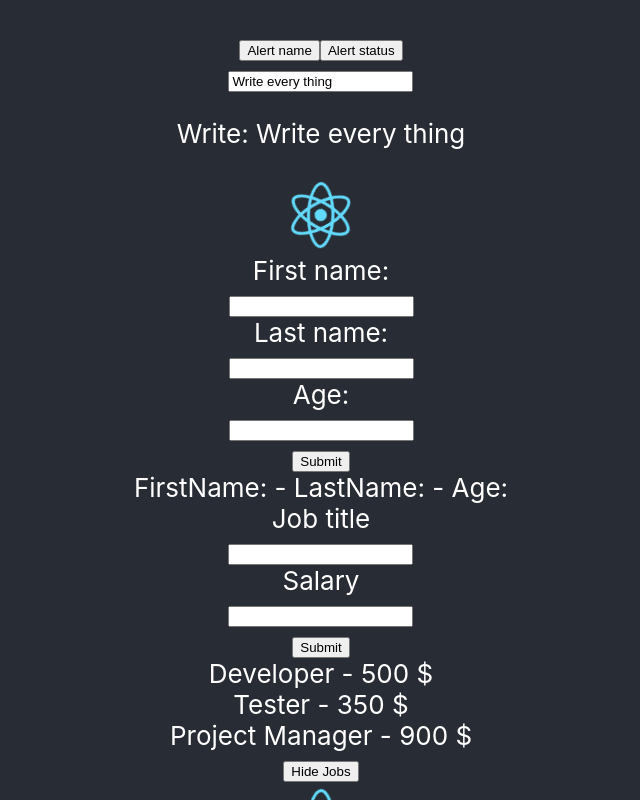
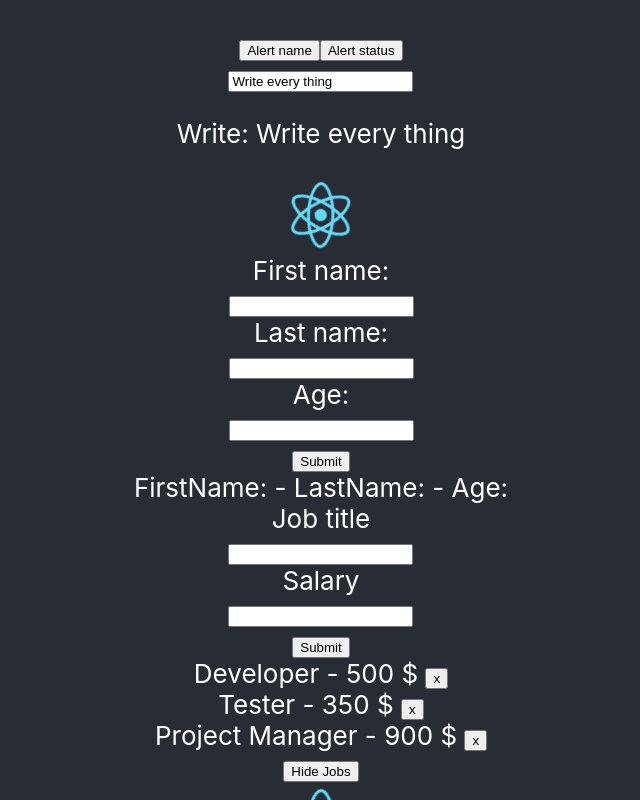
Before and after one commit to phamtrunganhdung/learn-React-Js, a React (Create React App) app in the folder react-basic/: page / in a window 1280 px wide. Both pictures are taken after a click on the button "Show Jobs". Shown: the part 150-950 px from the top of the page, without its empty margins (319-959 px from the left). Built offline with nearby package versions, Linux system fonts and the light colour scheme.

Commit message:
delete job

```diff
--- a/react-basic/src/components/FormComponent.js
+++ b/react-basic/src/components/FormComponent.js
@@ -9,9 +9,9 @@
         age: "",
         fullName: "",
         jobs: [
-          {id: 'rbJob1', title:'Developer', salary:'500 $'},
-          {id: 'rbJob2', title:'Tester', salary:'350 $'},
-          {id: 'rbJob3', title:'Project Manager', salary:'900 $'}
+          {id: 'rbJob1', title:'Developer', salary:'500'},
+          {id: 'rbJob2', title:'Tester', salary:'350'},
+          {id: 'rbJob3', title:'Project Manager', salary:'900'}
         ]
     }
     onChangeName =(name,event)=>{
@@ -39,6 +39,13 @@
         this.setState({
           jobs: [...this.state.jobs, job]
         })
+    }
+    deleteAJob =(job)=>{
+      let currentJobs = this.state.jobs;
+      currentJobs = currentJobs.filter(item => item.id !== job.id)
+      this.setState({
+        jobs: currentJobs
+      })
     }
   render() {
     let {lastName, firstName, age, fullName, jobs} = this.state;
@@ -69,6 +76,7 @@
         <div className="child-component">
           <JobsFormComponent
           addNewJob={this.addNewJob}
+          deleteAJob={this.deleteAJob}
           />
         <JobsComponent
         arrJobs={jobs}
--- a/react-basic/src/components/JobsComponent.js
+++ b/react-basic/src/components/JobsComponent.js
@@ -8,6 +8,9 @@
     this.setState({
       showJobs: !this.state.showJobs
     });
+  }
+  handleDelete= (job)=>{
+    this.props.deleteAJob(job);
   }
   render() {
       let {arrJobs} = this.props;
@@ -23,7 +26,7 @@
                         {arrJobs.map((item,index)=>{
                         return (
                         <div key={item.id}>
-                            {item.title} - {item.salary}
+                            {item.title} - {item.salary} $ <button onClick={()=>this.handleDelete(item)} >x</button>
                         </div>
                           )
                         })}
```
